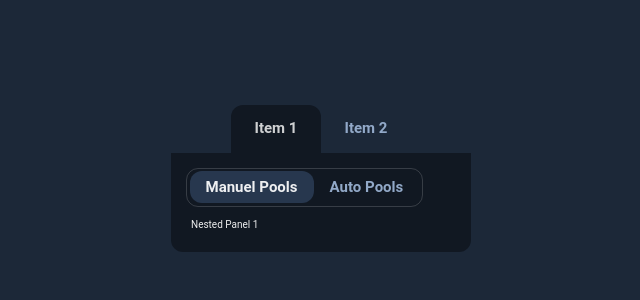
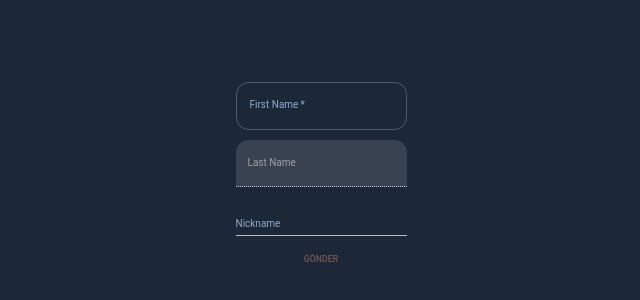
Before and after one commit to Tahir1072a/MaterialUI_Examples, a React (Vite) app: page / in a window 1280 px wide. Shown: the part 222-522 px from the top of the page, without its empty margins (319-959 px from the left). Built offline with nearby package versions, Linux system fonts and the light colour scheme.

Commit message:
Inputs File Created
React Hook Form library added.

```diff
--- a/package.json
+++ b/package.json
@@ -14,6 +14,7 @@
     "@emotion/styled": "^11.11.5",
     "react": "^18.3.1",
     "react-dom": "^18.3.1",
+    "react-hook-form": "^7.52.1",
     "react-icons": "^5.2.1"
   },
   "devDependencies": {
--- a/src/App.jsx
+++ b/src/App.jsx
@@ -3,6 +3,12 @@ import { styled } from "@mui/material";
 import { ScrollableTab } from "./Components/Tabs/TabFeatures.jsx";
 import SimpleTabStyled from "./Components/Tabs/SimpleTabStyled.jsx";
 import NestedTabs from "./Components/Tabs/NestedTabs.jsx";
+import {
+  BasicTextField,
+  ControlledTextField,
+  UnControlledTextField,
+} from "./Components/Inputs/InputFeatures.jsx";
+import CompleteTextField from "./Components/Inputs/TextFieldFeatures.jsx";
 
 const Main = styled("main")(({ theme }) => ({
   display: "flex",
@@ -16,7 +22,7 @@ const Main = styled("main")(({ theme }) => ({
 function App() {
   return (
     <Main>
-      <NestedTabs />
+      <CompleteTextField />
     </Main>
   );
 }
--- /dev/null
+++ b/src/Components/Inputs/InputFeatures.jsx
@@ -0,0 +1,135 @@
+import { useRef } from "react";
+import { Box, Stack, TextField } from "@mui/material";
+import theme from "../../Styles/theme.js";
+import { Controller, useForm } from "react-hook-form";
+
+// En basit hali ile isim soy isim alan bir input.
+export function BasicTextField() {
+  const nameRef = useRef();
+  const lastNameRef = useRef();
+
+  function handleSubmit(e) {
+    // İlgili olayın default davranışlarını önler. Burada formun default davranışı olan sayfa yenileme ve formu gönderme işlemlerini durdurmuş olduk.
+    e.preventDefault();
+    alert(`Name: ${nameRef.current.value}`);
+    alert(`Last Name: ${lastNameRef.current.value}`);
+  }
+
+  return (
+    <form onSubmit={handleSubmit}>
+      {/*  htmlFor özelliği o lablein hangi input alanına ait olduğunu belirtir.*/}
+      <Stack gap={theme.spacing(4)}>
+        <Box>
+          <label htmlFor={"fname"}>Adınızı Giriniz:</label>
+          <input ref={nameRef} id={"fname"} type={"text"} />
+        </Box>
+
+        <Box>
+          <label htmlFor={"lastName"}>Soyadınızı Giriniz:</label>
+          <input ref={lastNameRef} id={"lastName"} type={"text"} />
+        </Box>
+
+        <button type={"submit"}>Gönder</button>
+      </Stack>
+    </form>
+  );
+}
+
+// TextFieldFeatures'ın react hook form ile kullanılışı.
+export function UnControlledTextField() {
+  // Use form react-hook-form tarafından bize verilen bir custom hooktur.
+  // Bu sistemi kullanırken inputlarımızı kayıt etmemiz gerekir. Böylece react-hook-form ile entegre olsunlar ve onlar tarafında yönetilsinler.
+  const {
+    register,
+    handleSubmit,
+    // Errors bu form submit edildiğinde doğrulamardan geçememiş ise ilgili hata mesajlarını tutar.
+    formState: { errors },
+  } = useForm({
+    // Default value kullanamk önerilir. Çünkü bu kayıt yazım hatalarını önlemeye yardımcı olur. Ancak bu özellik typescript kullanırken çalışır.
+    defaultValues: {
+      firstName: "",
+      lastName: "",
+    },
+  });
+
+  const onSubmit = (data) => console.log(data);
+
+  return (
+    // handle submit fonksiyonu form gönderildiğinde ne yapılacağını ele alır.
+    <form onSubmit={handleSubmit(onSubmit)}>
+      <Stack gap={theme.spacing(4)}>
+        <Box>
+          <label htmlFor={"fname"}>First Name:</label>
+          {/*Burada register nesnesi ile input alanımızın kayıt ettirdik.*/}
+          <input
+            id={"fname"}
+            type={"text"}
+            /* Bir doğrulama varsa bu doğrulamadan geçmeden form onSubmit fonksiyonu çalışmaz. */
+            {...register("firstName", {
+              required: "This field required",
+              // Desteklenen ekstra 6 tane daha doğrulama vardır ve bu şekilde kullanılabilir.
+              maxLength: {
+                message: "İsmin uzunluğu en fazla 6 karakterden oluşabilir!",
+                value: 6,
+              },
+            })}
+          />
+        </Box>
+        {/*Bu şekilde hata mesajlarını ekranda da gösterebiliriz.*/}
+        <p>{errors.firstName?.message}</p>
+        <Box>
+          <label htmlFor={"last-name"}>Last Name:</label>
+          <input
+            id={"last-name"}
+            type={"text"}
+            {...register("lastName", { required: "This field required" })}
+          />
+        </Box>
+        <p>{errors.lastName?.message}</p>
+        <button type={"submit"}>Gönder</button>
+      </Stack>
+    </form>
+  );
+}
+
+// Controller Kullanımı.
+export function ControlledTextField() {
+  // Eğer hazır bir componentimiz varsa veyahut onu material-ui gibi kütüphaneler ile kullanıyorsak control nesnesi ve controller bileşeni ile yönetebiliriz.
+  const {
+    handleSubmit,
+    control,
+    formState: { errors },
+    watch,
+  } = useForm({
+    defaultValues: {
+      firstName: "Tahiri",
+    },
+  });
+
+  const onSubmit = (data) => console.log(data);
+
+  // Watch fonksiyonu eğer watch() şeklinde kullanılırsa , kayıt olmuş tüm alanları izler. Yani input olarak girilen her değeri return eder.
+  // fonskiyon parametre olarak özellikle izlenmek istenen input name girilebilir.
+  console.log(watch("firstName"));
+
+  return (
+    <form onSubmit={handleSubmit(onSubmit)}>
+      <Stack gap={theme.spacing(4)}>
+        {/*Controller UI olarak hiçbir etkisi yoktur. Sadece hazır bileşenleri kontrol etmeyi kolaylaştırır.*/}
+        <Controller
+          render={({ field }) => (
+            <TextField {...field} variant={"outlined"} label={"First Name"} />
+          )}
+          /* Bu şekilde doğrulamaları girebiliyoruz. */
+          rules={{ required: "This field requrided" }}
+          name={"firstName"}
+          control={control}
+        ></Controller>
+
+        <p>{errors.firstName?.message}</p>
+
+        <button type={"submit"}>Gönder</button>
+      </Stack>
+    </form>
+  );
+}
--- /dev/null
+++ b/src/Components/Inputs/TextFieldFeatures.jsx
@@ -0,0 +1,63 @@
+import { Controller, useForm } from "react-hook-form";
+import { Button, Stack, TextField } from "@mui/material";
+import theme from "../../Styles/theme.js";
+
+// Material Ui kütüphanesine ait text field incelenecektir. Bunu react-hook-form ile birleştireceğiz.
+export default function CompleteTextField() {
+  const {
+    handleSubmit,
+    control,
+    formState: { errors },
+  } = useForm({ defaultValues: { firstName: "", lastName: "" } });
+
+  const onSubmit = (data) => console.log(data);
+
+  return (
+    <form onSubmit={handleSubmit(onSubmit)}>
+      <Stack gap={theme.spacing(4)}>
+        <Controller
+          render={({ field }) => (
+            // TextField'a ait bazı proplar.
+            <TextField
+              {...field}
+              id={"outlined-required"}
+              variant={"outlined"}
+              label={"First Name"}
+              required
+            />
+          )}
+          name={"firstName"}
+          control={control}
+          rules={{ required: "Please enter your name" }}
+        ></Controller>
+        <Controller
+          render={({ field }) => (
+            <TextField
+              {...field}
+              variant={"filled"}
+              label={"Last Name"}
+              id={"filled-disabled"}
+              /* disabled: Ui tırtıklı hale geliyor */
+              disabled
+            />
+          )}
+          name={"lastName"}
+          control={control}
+        ></Controller>
+        <Controller
+          render={({ field }) => (
+            <TextField
+              {...field}
+              variant={"standard"}
+              label={"Nickname"}
+              id={"standart"}
+            />
+          )}
+          name={"nickName"}
+          control={control}
+        ></Controller>
+        <Button type={"submit"}>Gönder</Button>
+      </Stack>
+    </form>
+  );
+}
--- /dev/null
+++ b/src/Components/SearchBar/SearchBarApi.jsx
@@ -0,0 +1,3 @@
+export default function SearchBarApi() {
+  return <div>SearchBarApi</div>;
+}
```
Also changed, not shown: src/Components/SearchBar/OutlinedBar.jsx (added), 1 other file (tests, documents, lock files or other folders).
